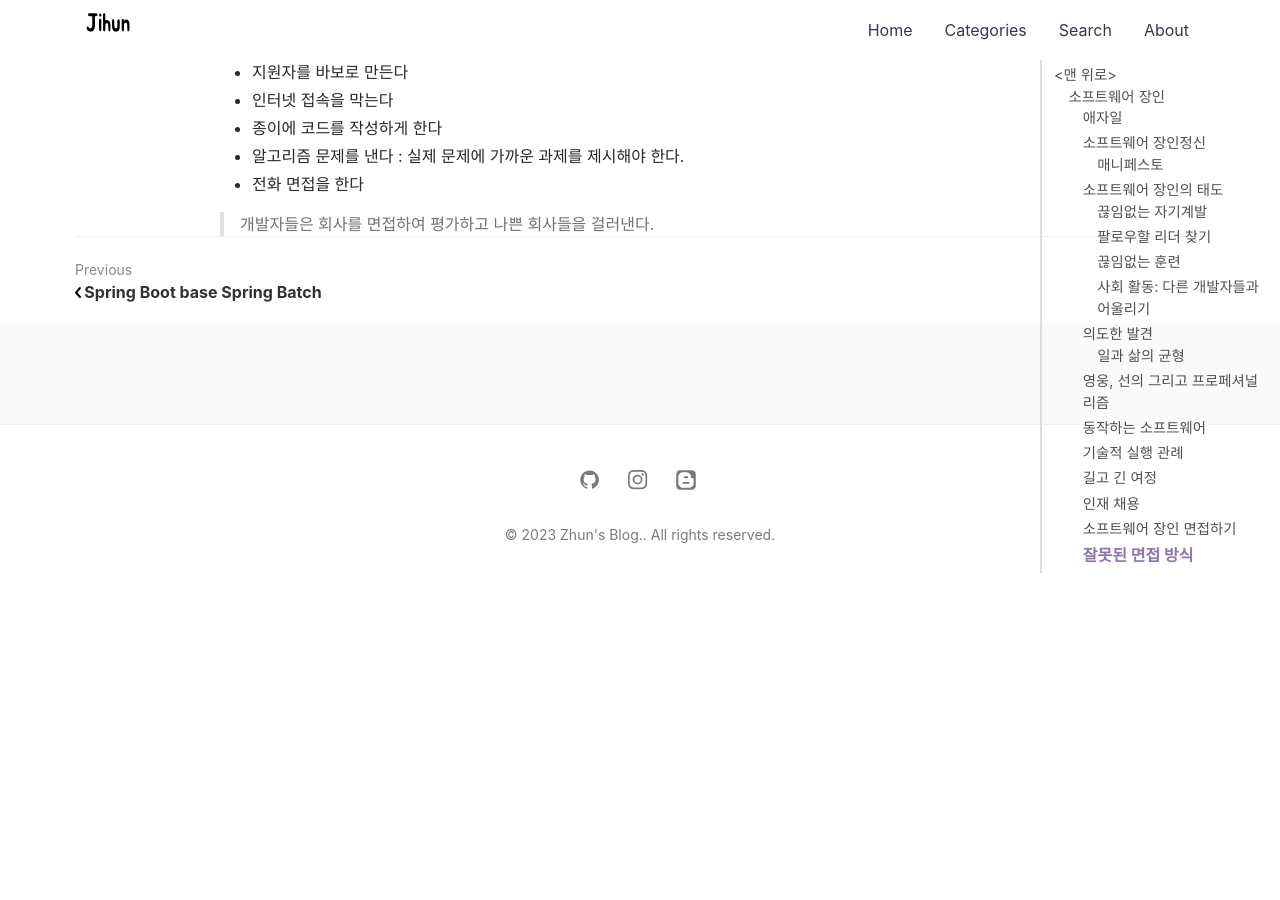
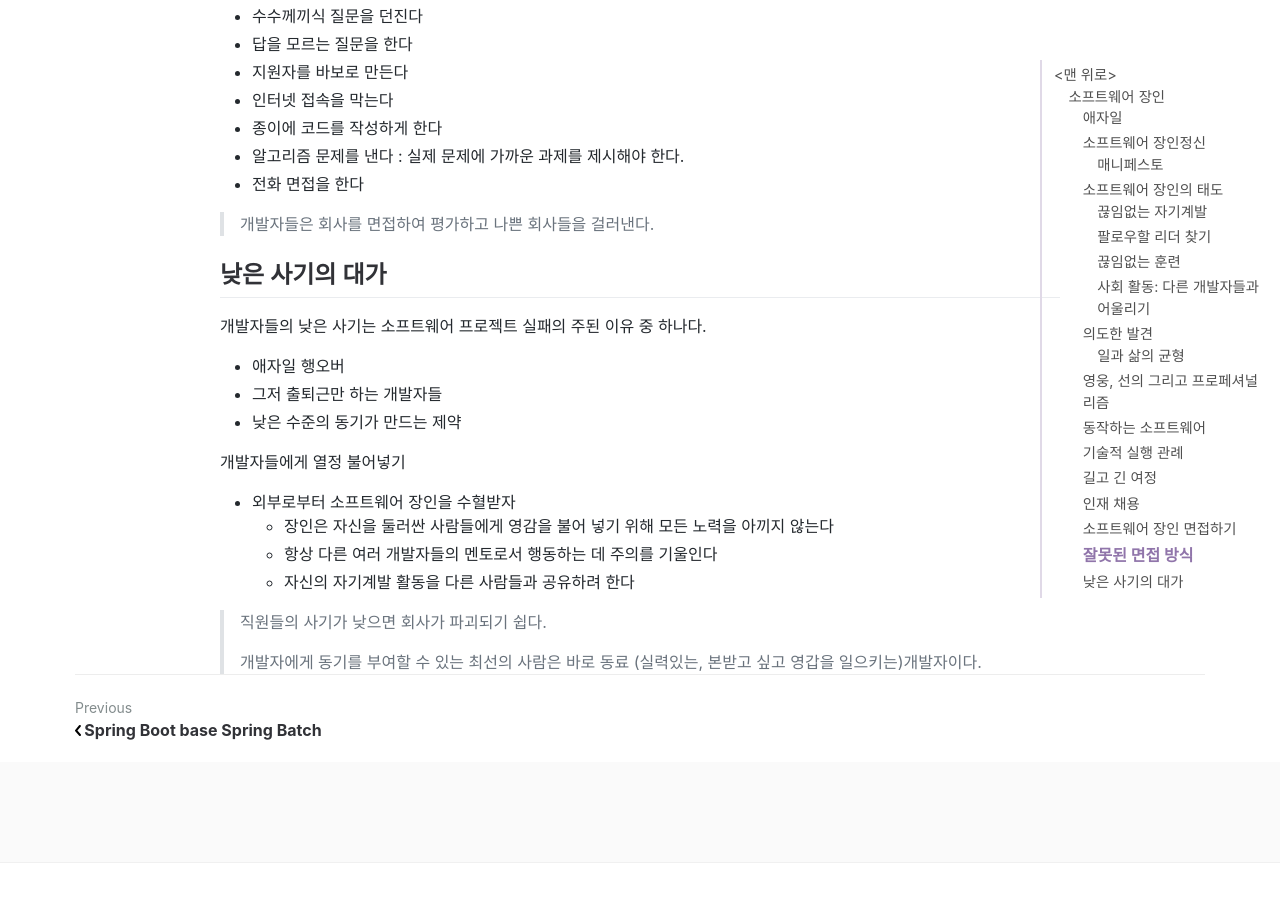
Before and after one commit to jihunparkme/jihunparkme.github.io, a Jekyll site: the page built from _posts/2023-02-01-a-software-master.md, in a window 1280 px wide and 900 px high, scrolled down 13097 px. Built offline with Jekyll 4.4.1, drawn with Linux system fonts in a browser that asks for light colours; nearby versions of some CDN libraries; comment, search, counter and statistics services are not loaded; before the commit the page ends 13687 px from its top, so only the background shows below that.

Commit message:
[software master] 낮은 사기의 대가

```diff
--- a/_posts/2023-02-01-a-software-master.md
+++ b/_posts/2023-02-01-a-software-master.md
@@ -526,3 +526,22 @@ XP 실행 관례의 일부를 살펴보자.
 - 전화 면접을 한다
 
 > 개발자들은 회사를 면접하여 평가하고 나쁜 회사들을 걸러낸다.
+
+## 낮은 사기의 대가
+
+개발자들의 낮은 사기는 소프트웨어 프로젝트 실패의 주된 이유 중 하나다.
+
+- 애자일 행오버
+- 그저 출퇴근만 하는 개발자들
+- 낮은 수준의 동기가 만드는 제약
+
+개발자들에게 열정 불어넣기
+
+- 외부로부터 소프트웨어 장인을 수혈받자
+  - 장인은 자신을 둘러싼 사람들에게 영감을 불어 넣기 위해 모든 노력을 아끼지 않는다
+  - 항상 다른 여러 개발자들의 멘토로서 행동하는 데 주의를 기울인다
+  - 자신의 자기계발 활동을 다른 사람들과 공유하려 한다
+
+> 직원들의 사기가 낮으면 회사가 파괴되기 쉽다.
+>
+> 개발자에게 동기를 부여할 수 있는 최선의 사람은 바로 동료 (실력있는, 본받고 싶고 영갑을 일으키는)개발자이다.
```
